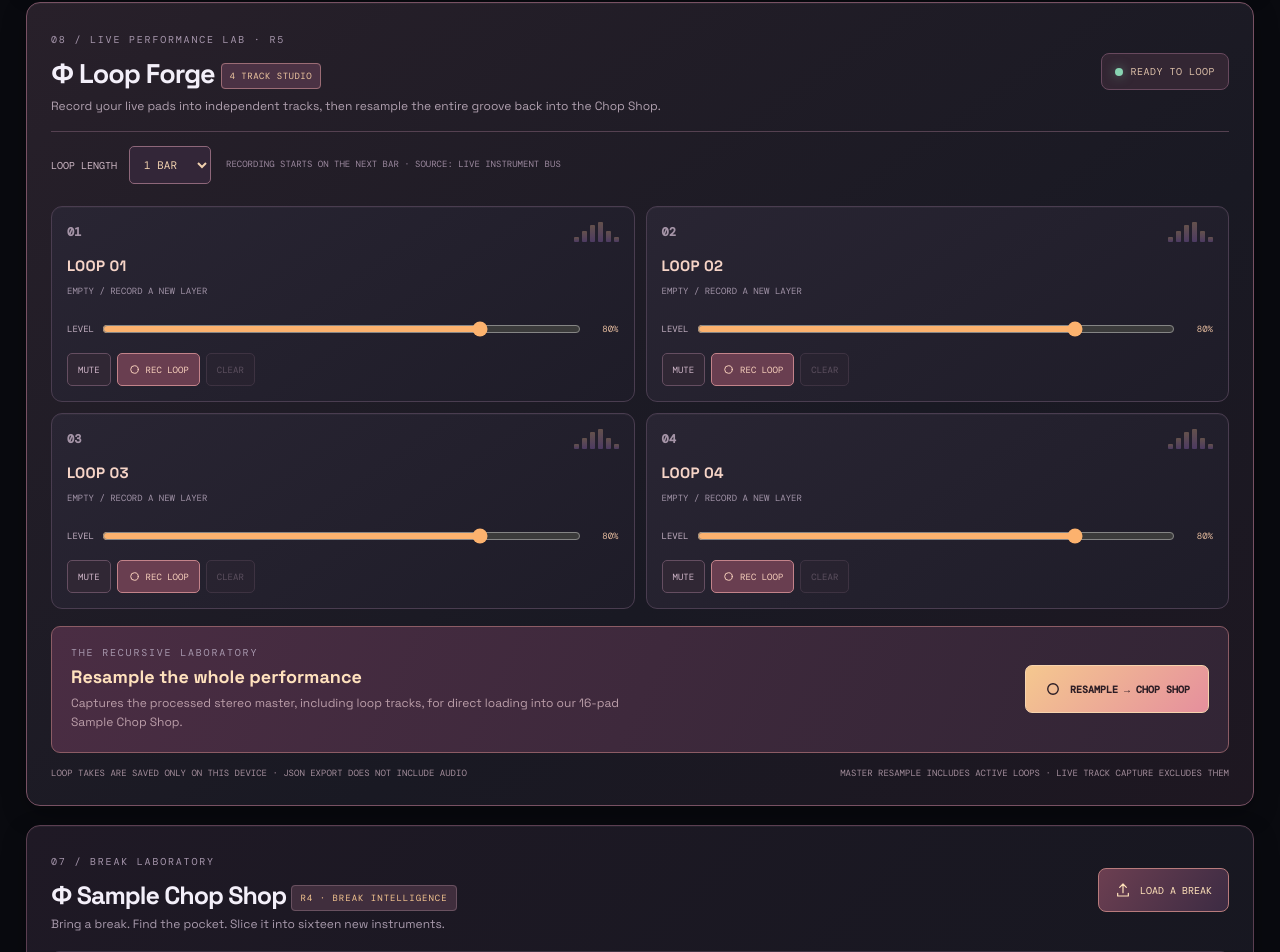
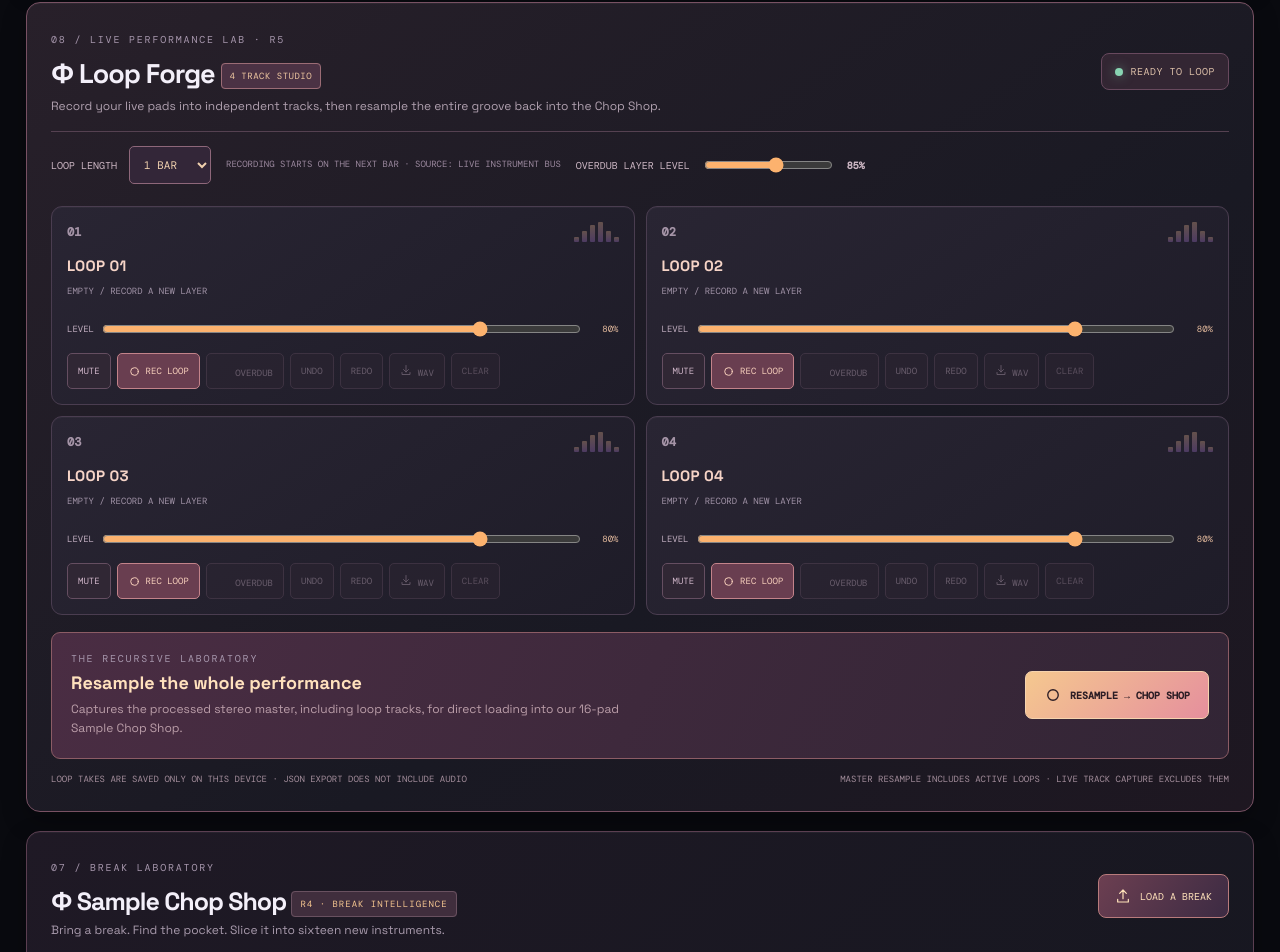
Before and after one commit to MichaelWave369/PhiBox, a React (Vite) app: page / in a window 1280 px wide. Shown: the part 1640-2592 px from the top of the page. Built offline with nearby package versions, Linux system fonts and the light colour scheme.

Commit message:
feat: per-track overdub, session undo/redo and individual loop WAV export controls

```diff
--- a/src/App.jsx
+++ b/src/App.jsx
@@ -1017,6 +1017,11 @@ export default function App() {
                 <option value="1">1 BAR</option><option value="2">2 BARS</option><option value="4">4 BARS</option>
               </select></label>
             <span>RECORDING STARTS ON THE NEXT BAR · SOURCE: LIVE INSTRUMENT BUS</span>
+            <label className="forge-overdub-level">OVERDUB LAYER LEVEL
+              <input type="range" aria-label="Overdub layer gain" min="0" max="1.5" step=".05"
+                value={overdubGain} disabled={!!captureState}
+                onChange={e=>setOverdubGain(Number(e.target.value))}/>
+              <b>{Math.round(overdubGain*100)}%</b></label>
             {captureState && <button type="button" className="forge-cancel" onClick={()=>audio.cancelCapture()}>
               CANCEL CAPTURE</button>}
           </div>
@@ -1043,6 +1048,19 @@ export default function App() {
                   <button type="button" className="forge-track-record"
                     disabled={!!captureState} onClick={()=>captureLoop(index)}>
                     <Icon name="record" size={13}/> {loop.hasAudio?'REPLACE':'REC LOOP'}</button>
+                  <button type="button" className="forge-overdub-button"
+                    disabled={!!captureState||!loop.hasAudio} onClick={()=>captureLoop(index,true)}
+                    title={'Add live performance onto Loop '+(index+1)+' without erasing the existing take'}>
+                    <Icon name="layers" size={13}/> OVERDUB</button>
+                  <button type="button" className="forge-undo-button"
+                    disabled={!!captureState||!loopHistory[index].undo}
+                    onClick={()=>toggleLoopHistory(index,'undo')}>UNDO</button>
+                  <button type="button" className="forge-undo-button"
+                    disabled={!!captureState||!loopHistory[index].redo}
+                    onClick={()=>toggleLoopHistory(index,'redo')}>REDO</button>
+                  <button type="button" className="forge-export-button"
+                    disabled={!!captureState||!loop.hasAudio}
+                    onClick={()=>exportLoopWav(index)}><Icon name="download" size={12}/> WAV</button>
                   <button type="button" className="forge-track-clear" disabled={!!captureState||!loop.hasAudio}
                     onClick={()=>clearLoopTrack(index)}>CLEAR</button>
                 </div>
```
